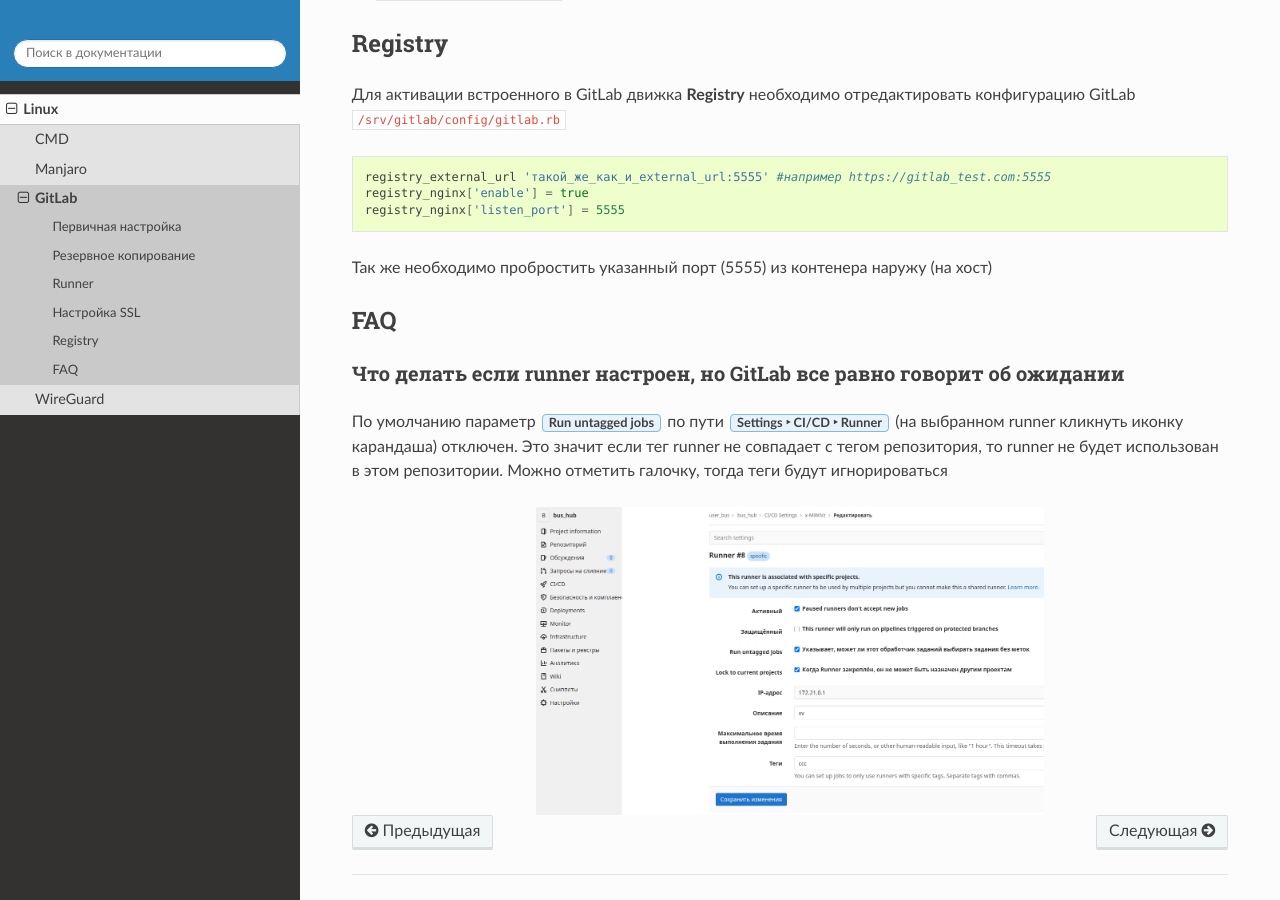
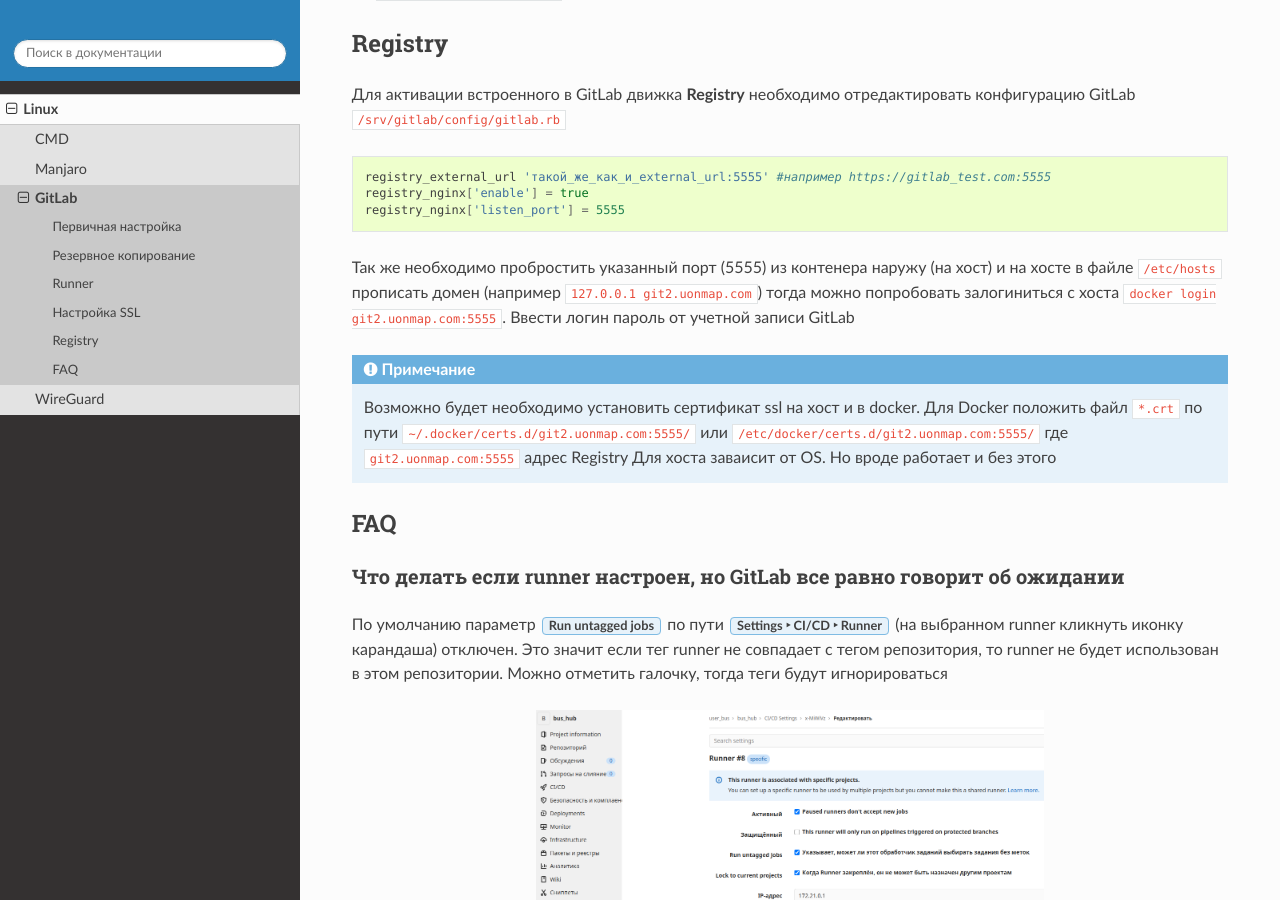
Before and after one commit to svyatoslav-p/general_notes, a Sphinx documentation site: the page built from source/linux/gitlab.rst, in a window 1280 px wide and 900 px high, scrolled down 5176 px. Built offline with Sphinx 7.4.7 and the Read the Docs theme 2.0.0, drawn with Linux system fonts in a browser that asks for light colours.

Commit message:
fix: cmd_linux

```diff
--- a/source/linux/gitlab.rst
+++ b/source/linux/gitlab.rst
@@ -185,7 +185,15 @@
    registry_nginx['enable'] = true
    registry_nginx['listen_port'] = 5555
 
-Так же необходимо пробростить указанный порт (5555) из контенера наружу (на хост)
+Так же необходимо пробростить указанный порт (5555) из контенера наружу (на хост) и
+на хосте в файле ``/etc/hosts`` прописать домен (например ``127.0.0.1 git2.uonmap.com``)
+тогда можно попробовать залогиниться с хоста ``docker login git2.uonmap.com:5555``.
+Ввести логин пароль от учетной записи GitLab
+
+.. note::
+   Возможно будет необходимо установить сертификат ssl на хост и в docker. Для Docker положить
+   файл ``*.crt`` по пути ``~/.docker/certs.d/git2.uonmap.com:5555/`` или ``/etc/docker/certs.d/git2.uonmap.com:5555/`` где ``git2.uonmap.com:5555`` адрес Registry
+   Для хоста заваисит от OS. Но вроде работает и без этого
 
 FAQ
 ***
```
Also changed, not shown: source/linux/cmd_general.rst (+4 -4 lines), 8 other files.
